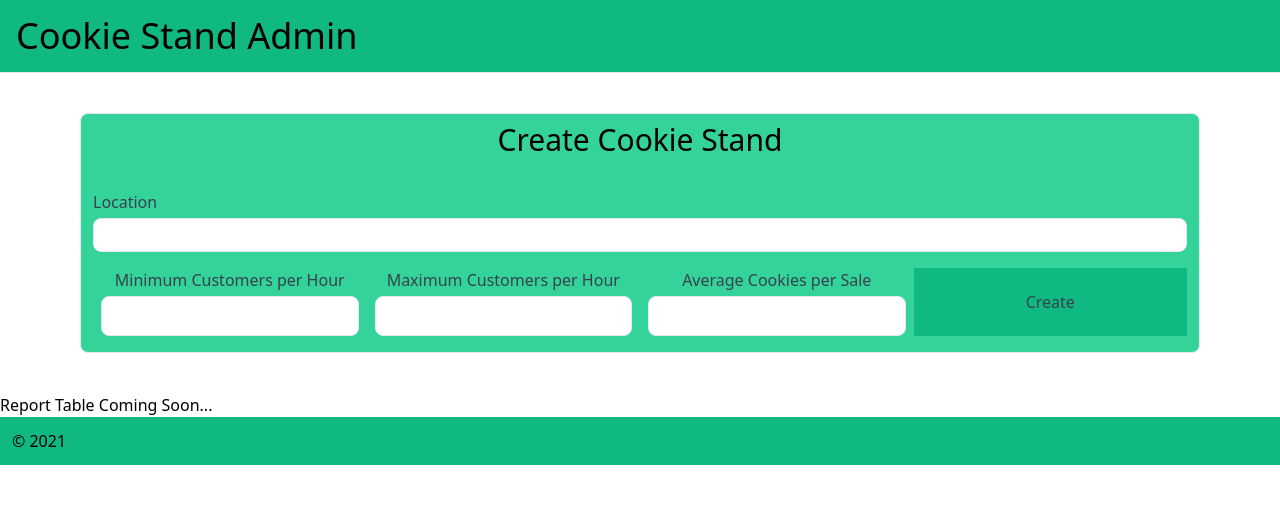
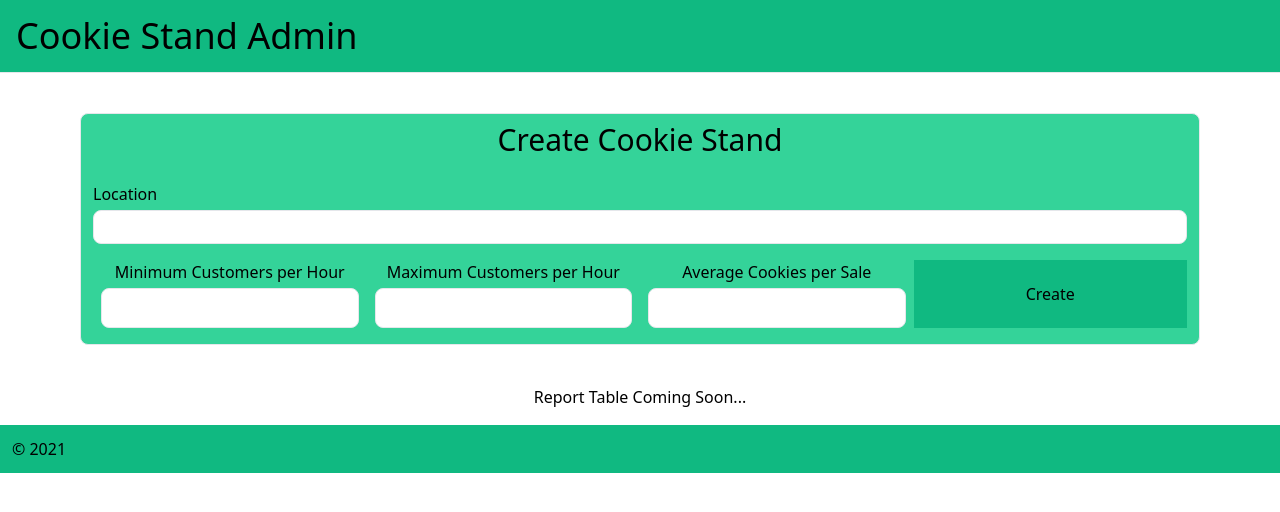
Before and after one commit to ben-hill33/cookie-stand-admin, a Next.js app: page / in a window 1280 px wide. Shown: the top 512 px of the page. Built offline with nearby package versions, Linux system fonts and the light colour scheme.

Commit message:
have state set up to render the location input

```diff
--- a/package.json
+++ b/package.json
@@ -11,7 +11,8 @@
     "@tailwindcss/forms": "^0.3.2",
     "next": "latest",
     "react": "^17.0.1",
-    "react-dom": "^17.0.1"
+    "react-dom": "^17.0.1",
+    "react-hook-form": "^7.0.4"
   },
   "devDependencies": {
     "@tailwindcss/jit": "0.1.3",
--- a/pages/components/Form.js
+++ b/pages/components/Form.js
@@ -1,42 +1,58 @@
+import { useState } from "react";
+
 
 const Form = () => {
+  const [location, setLocation] = useState('');
+
+  const handleFormInput = (event) => {
+    event.preventDefault();
+    setLocation(event.target.location.value)
+  }
+
   return (
+    <>
+
     <div className="mx-20 my-10 bg-green-400 border rounded-lg">
       <div className="">
-        <h3 className="w-full py-2 mb-6 text-3xl text-center">Create Cookie Stand</h3>
+        <h3 className="w-full py-2 mb-4 text-3xl text-center">Create Cookie Stand</h3>
       </div>
 
-        <form className="mb-4 space-y-4 text-gray-700">
+        <form onSubmit={handleFormInput} className="mb-4 space-y-4">
           <div className="flex flex-wrap m-3">
             <div className="w-full">
-              <label className="block mb-1" for="formLocation">Location</label>
-              <input type="text" id="formLocation" className="w-full px-3 py-1 text-base text-gray-600 border rounded-lg focus:shadow-outline"/>
+              <label className="block mb-1">Location</label>
+              <input name="location" className="w-full px-3 py-1 text-base text-gray-600 border rounded-lg focus:shadow-outline" />
             </div>
           </div>
 
           <div className="flex flex-wrap mx-3 my-3 text-center">
             <div className="w-1/4 px-2">
               <label className="block mb-1">Minimum Customers per Hour</label>
-              <input className="w-full h-10 px-3 text-base text-gray-600 border rounded-lg focus:shadow-outline" />
+              <input type="number" className="w-full h-10 px-3 text-base text-gray-600 border rounded-lg focus:shadow-outline" />
             </div>
             <div className="w-1/4 px-2">
               <label className="block mb-1">Maximum Customers per Hour</label>
               <input className="w-full h-10 px-3 text-base text-gray-600 border rounded-lg focus:shadow-outline" />
+
             </div>
             <div className="w-1/4 px-2">
               <label className="block mb-1">Average Cookies per Sale</label>
               <input className="w-full h-10 px-3 text-base text-gray-600 border rounded-lg focus:shadow-outline" />
             </div>
             <div className="w-1/4 px-2 bg-green-500">
-              <button className="w-full h-full">Create</button>
+              <button type="submit" className="w-full h-full">Create</button>
             </div>
           </div>
         </form>
-
-
     </div>
 
-  )
+    <div className="text-center">
+      <p className="mb-4">Report Table Coming Soon...</p>
+      <p className="mb-4">{location}</p>
+    </div>
+
+    </>
+  );
 }
 
 export default Form;
--- a/pages/components/Main.js
+++ b/pages/components/Main.js
@@ -5,9 +5,7 @@ const Main = () => {
     <div className="">
 
       <Form />
-      <div>
-        <p >Report Table Coming Soon...</p>
-      </div>
+
     </div>
   )
 }
```
Also changed, not shown: 1 other file (tests, documents, lock files or other folders).
